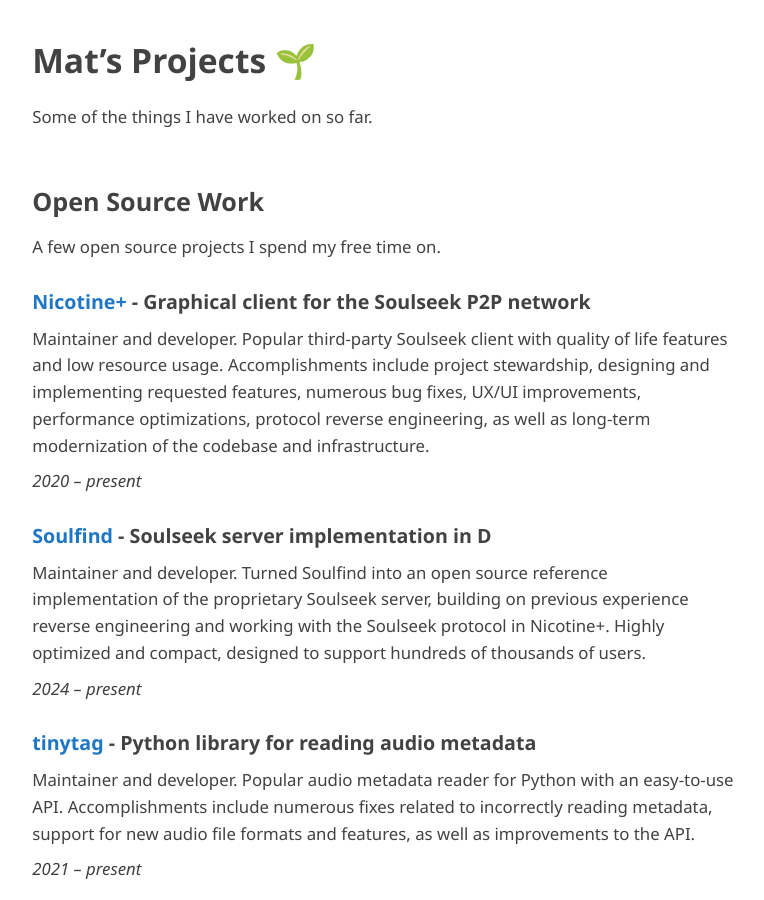
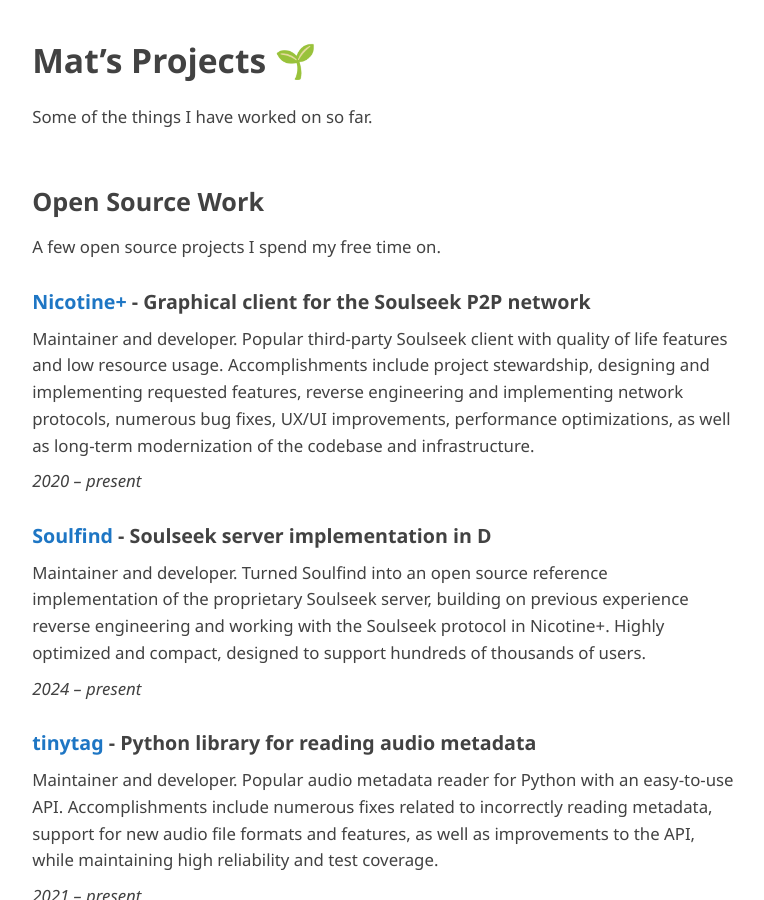
Before and after one commit to mathiascode/projects, a Jekyll site: the page built from index.md, in a window 1280 px wide and 900 px high. Shown: the whole window, without its empty margins (255-1019 px from the left). Built offline with Jekyll 4.4.1, drawn with Linux system fonts in a browser that asks for light colours; our own code applies the rules of GitHub Pages for plain Markdown files.

Commit message:
Update some descriptions

```diff
--- a/index.md
+++ b/index.md
@@ -13,7 +13,7 @@
 
 ### [Nicotine+](https://github.com/nicotine-plus/nicotine-plus) - Graphical client for the Soulseek P2P network
 
-Maintainer and developer. Popular third-party Soulseek client with quality of life features and low resource usage. Accomplishments include project stewardship, designing and implementing requested features, numerous bug fixes, UX/UI improvements, performance optimizations, protocol reverse engineering, as well as long-term modernization of the codebase and infrastructure.
+Maintainer and developer. Popular third-party Soulseek client with quality of life features and low resource usage. Accomplishments include project stewardship, designing and implementing requested features, reverse engineering and implementing network protocols, numerous bug fixes, UX/UI improvements, performance optimizations, as well as long-term modernization of the codebase and infrastructure.
 
 *2020 – present*
 
@@ -25,7 +25,7 @@
 
 ### [tinytag](https://github.com/tinytag/tinytag) - Python library for reading audio metadata
 
-Maintainer and developer. Popular audio metadata reader for Python with an easy-to-use API. Accomplishments include numerous fixes related to incorrectly reading metadata, support for new audio file formats and features, as well as improvements to the API.
+Maintainer and developer. Popular audio metadata reader for Python with an easy-to-use API. Accomplishments include numerous fixes related to incorrectly reading metadata, support for new audio file formats and features, as well as improvements to the API, while maintaining high reliability and test coverage.
 
 *2021 – present*
 
```
